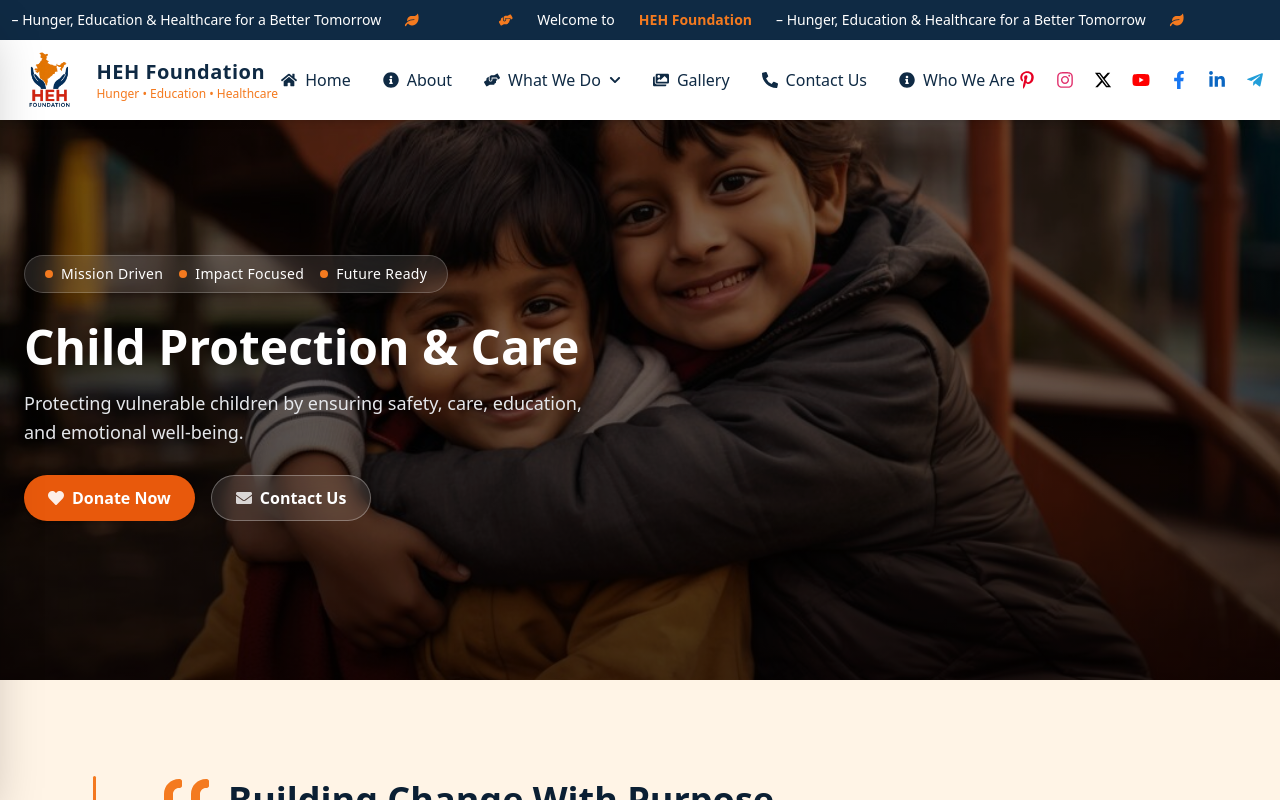
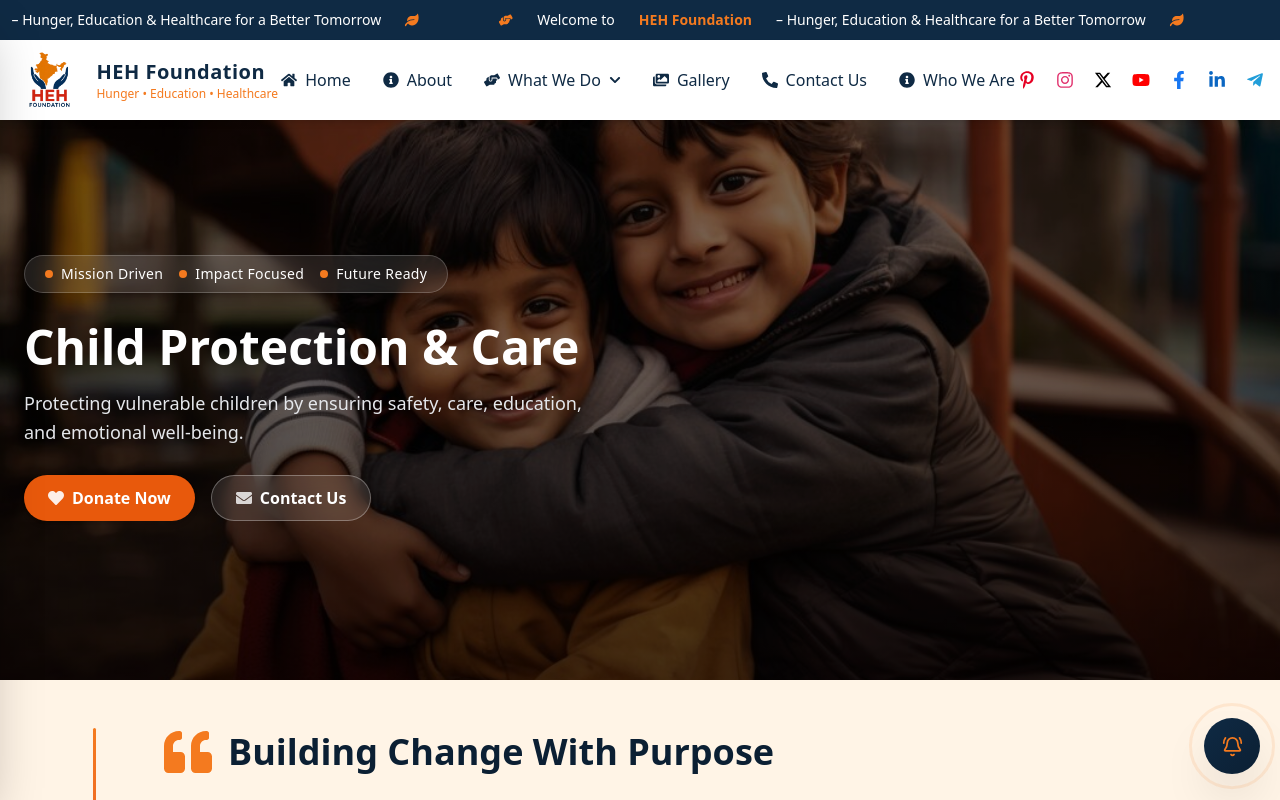
Before and after one commit to projectswebworldhub013/HEH-Foundation, a React (Vite) app: page /what-we-do/child-protection in a window 1280 px wide. Shown: the top 800 px of the page. Built offline with nearby package versions, Linux system fonts and the light colour scheme.

Commit message:
final commit for services

```diff
--- a/src/App.jsx
+++ b/src/App.jsx
@@ -3,17 +3,21 @@ import Home from "./Pages/Home"
 import Navbar from "./Components/Navbar"
 import Footer from "./Components/Footer"
 import SingleService from "./Pages/SingleService"
+import ScrollToTop from "./Components/ScrollToTop"
+import FloatingButtons from "./Components/FloatingButtons"
 
 function App() {
 
   return (
     <>
+    <ScrollToTop/>
     <Navbar/>
       <Routes>
         <Route path="/" element={<Home/>}/>
         <Route path="/what-we-do/:slug" element={<SingleService />} />
       </Routes>
     <Footer/>
+    <FloatingButtons/>
     </>
   )
 }
--- a/src/Components/FloatingButtons.jsx
+++ b/src/Components/FloatingButtons.jsx
@@ -1,62 +1,113 @@
 // src/components/FloatingButtons.jsx
 import React, { useState } from "react";
 import { motion, AnimatePresence } from "framer-motion";
-import { Phone, MessageCircle, Headphones, X } from "lucide-react";
+import { Phone, BellRing, X } from "lucide-react";
 import { FaWhatsapp } from "react-icons/fa";
-
 
 const FloatingButtons = () => {
   const [open, setOpen] = useState(false);
 
   return (
-    <div className="fixed bottom-6 right-6 z-50 flex flex-col items-center space-y-3">
-      {/* Buttons when open */}
+    <motion.div
+      className="fixed bottom-5 right-5 z-50 flex flex-col items-center gap-3"
+      animate={{ y: [0, -6, 0] }}                 // 🌊 floating motion
+      transition={{
+        duration: 4,
+        repeat: Infinity,
+        ease: "easeInOut",
+      }}
+    >
+
+      {/* ACTION BUTTONS */}
       <AnimatePresence>
         {open && (
           <>
-            {/* Call Button */}
+            {/* CALL */}
             <motion.a
               href="tel:+917012502008"
-              initial={{ opacity: 0, y: 20 }}
-              animate={{ opacity: 1, y: 0 }}
-              exit={{ opacity: 0, y: 20 }}
-              transition={{ duration: 0.3 }}
-              className="w-12 h-12 flex items-center justify-center rounded-full bg-gradient-to-r from-[#C9A44C] to-[#E3C567] shadow-lg hover:scale-110 hover:shadow-2xl transition-transform"
-              title="Call Now"
+              initial={{ opacity: 0, y: 18, scale: 0.9 }}
+              animate={{ opacity: 1, y: 0, scale: 1 }}
+              exit={{ opacity: 0, y: 18, scale: 0.9 }}
+              transition={{ type: "spring", stiffness: 220, damping: 18 }}
+              className="relative w-13 h-13 flex items-center justify-center rounded-full
+                         bg-gradient-to-br from-[#F47A1F] to-[#DC2626]
+                         shadow-lg hover:scale-110 hover:shadow-[#DC2626]/40
+                         transition-transform"
             >
-              <Phone size={22} className="text-black" />
+              <Phone size={24} className="text-white" />
             </motion.a>
 
-            {/* WhatsApp Button */}
+            {/* WHATSAPP */}
             <motion.a
               href="https://wa.me/+919980483859"
               target="_blank"
               rel="noopener noreferrer"
-              initial={{ opacity: 0, y: 20 }}
-              animate={{ opacity: 1, y: 0 }}
-              exit={{ opacity: 0, y: 20 }}
-              transition={{ duration: 0.35 }}
-              className="w-12 h-12 flex items-center justify-center rounded-full bg-[#25D366] shadow-lg hover:scale-110 hover:shadow-2xl transition-transform"
-              title="Chat on WhatsApp"
+              initial={{ opacity: 0, y: 18, scale: 0.9 }}
+              animate={{ opacity: 1, y: 0, scale: 1 }}
+              exit={{ opacity: 0, y: 18, scale: 0.9 }}
+              transition={{ type: "spring", stiffness: 220, damping: 18, delay: 0.05 }}
+              className="relative w-13 h-13 flex items-center justify-center rounded-full
+                         bg-[#16A34A]
+                         shadow-lg hover:scale-110 hover:shadow-[#16A34A]/40
+                         transition-transform"
             >
-              <FaWhatsapp size={22} className="text-white" />
+              <FaWhatsapp size={24} className="text-white" />
             </motion.a>
           </>
         )}
       </AnimatePresence>
 
-      {/* Toggle Button */}
-      <button
+      {/* MAIN TOGGLE */}
+      <motion.button
         onClick={() => setOpen(!open)}
-        className="cursor-pointer w-16 h-16 flex items-center justify-center rounded-full bg-gradient-to-r from-[#1A1A1A] to-[#333333] text-white shadow-2xl hover:scale-110 hover:shadow-[#C9A44C]/50 transition-transform"
+        whileTap={{ scale: 0.9 }}                // 🫧 click compression
+        transition={{ type: "spring", stiffness: 300, damping: 15 }}
+        className="relative w-14 h-14 flex items-center justify-center rounded-full
+                   bg-gradient-to-br from-[#0F2A44] to-[#0B1F33]
+                   shadow-2xl hover:scale-105"
+        aria-label="Contact Options"
       >
-        {open ? (
-          <X size={26} />
-        ) : (
-          <Headphones size={26} className="text-[#C9A44C]" />
+        {/* RING 1 – STRONG */}
+        {!open && (
+          <motion.span
+            className="absolute inset-0 rounded-full border-2 border-[#F47A1F]/70"
+            animate={{ scale: [1, 1.7], opacity: [0.7, 0] }}
+            transition={{
+              duration: 2.4,
+              repeat: Infinity,
+              ease: "easeOut",
+            }}
+          />
         )}
-      </button>
-    </div>
+
+        {/* RING 2 – SOFT GLOW */}
+        {!open && (
+          <motion.span
+            className="absolute inset-0 rounded-full border border-[#F47A1F]/40"
+            animate={{ scale: [1, 2.1], opacity: [0.4, 0] }}
+            transition={{
+              duration: 3,
+              repeat: Infinity,
+              ease: "easeOut",
+              delay: 0.4,
+            }}
+          />
+        )}
+
+        {/* ICON */}
+        <motion.span
+          className="relative z-10"
+          animate={{ rotate: open ? 90 : 0 }}
+          transition={{ duration: 0.35, ease: "easeInOut" }}
+        >
+          {open ? (
+            <X size={26} className="text-white" />
+          ) : (
+            <BellRing size={21} className="text-[#F47A1F]" />
+          )}
+        </motion.span>
+      </motion.button>
+    </motion.div>
   );
 };
 
--- /dev/null
+++ b/src/Components/ScrollToTop.jsx
@@ -0,0 +1,18 @@
+import { useEffect } from "react";
+import { useLocation } from "react-router-dom";
+
+const ScrollToTop = () => {
+  const { pathname } = useLocation();
+
+  useEffect(() => {
+    window.scrollTo({
+      top: 0,
+      left: 0,
+      behavior: "smooth",
+    });
+  }, [pathname]);
+
+  return null;
+};
+
+export default ScrollToTop;
--- a/src/Pages/SingleService.jsx
+++ b/src/Pages/SingleService.jsx
@@ -156,7 +156,7 @@ export default function SingleService() {
 
 
       {/* ================= LONG DESCRIPTION ================= */}
-      <section className="py-24 px-6 bg-[#FFF4E6]">
+      <section className="py-12 px-6 bg-[#FFF4E6]">
         <div className="max-w-6xl mx-auto grid md:grid-cols-[60px_1fr] gap-10">
 
           {/* vertical accent */}
```
